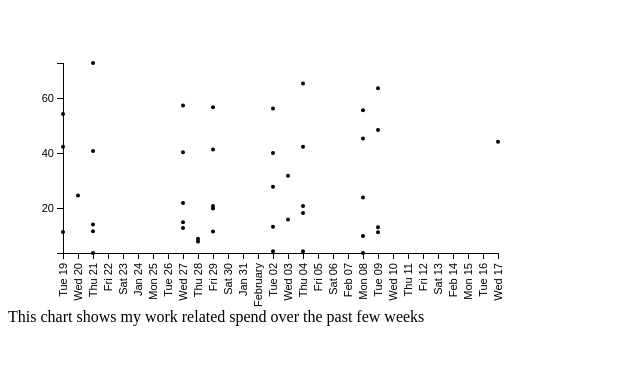
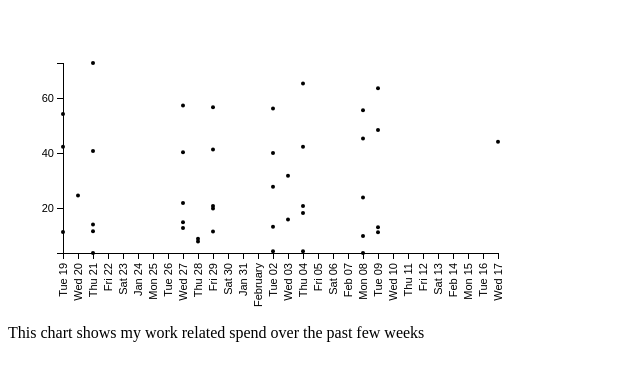
Before and after one commit to samm55/W209, a plain HTML site: page index.html in a window 1280 px wide. Shown: the whole page, without its empty margins (0-640 px from the left). Drawn offline with Linux system fonts and the light colour scheme.

Commit message:
Update index.html

```diff
--- a/index.html
+++ b/index.html
@@ -101,8 +101,9 @@ svg.selectAll("circle")
 
 </script>
 
+<div></div
 <div>
-This chart shows my work related spend over the past few weeks
+<p>     This chart shows my work related spend over the past few weeks</p>
 </div>
 
 </body>
```
